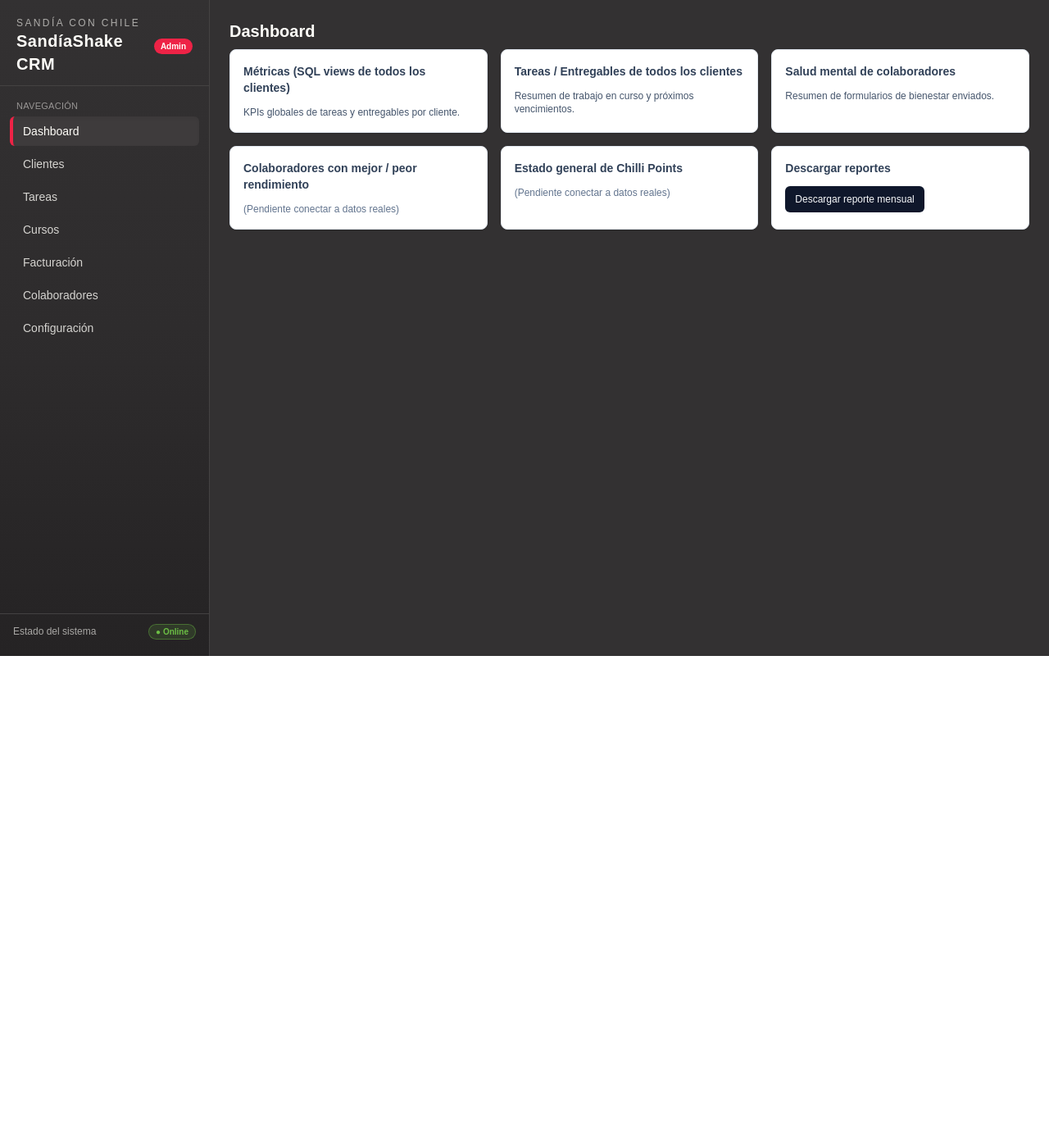
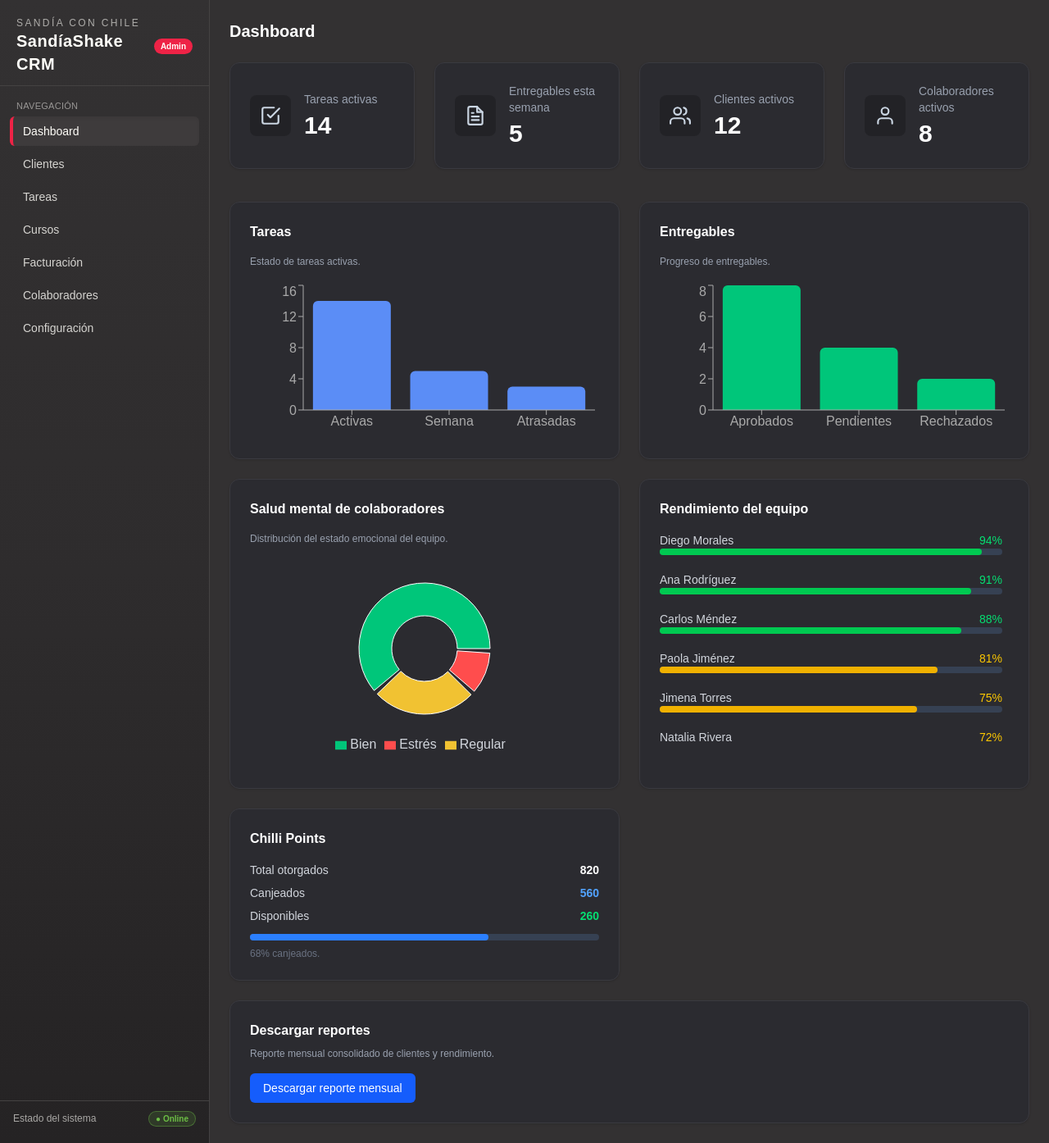
Before and after one commit to JernesSnow/SandiaShake, a Next.js app: page /dashboard in a window 1280 px wide. Shown: the whole page at 82% size. Before the commit the page ends 800 px from the top, so only its background shows below. Built offline with nearby package versions, Linux system fonts and the light colour scheme.

Commit message:
dashboard

```diff
--- /dev/null
+++ b/app/dashboard/ChilliPoints.tsx
@@ -0,0 +1,40 @@
+"use client";
+
+export default function ChilliPoints() {
+  const total = 820;
+  const canjeados = 560;
+
+  return (
+    <div className="bg-[#2b2b30] p-6 rounded-xl border border-[#3a3a40] shadow">
+      <h2 className="text-white font-semibold mb-4">Chilli Points</h2>
+
+      <div className="text-sm text-gray-300 space-y-2">
+        <div className="flex justify-between">
+          <span>Total otorgados</span>
+          <span className="text-white font-semibold">{total}</span>
+        </div>
+
+        <div className="flex justify-between">
+          <span>Canjeados</span>
+          <span className="text-blue-400 font-semibold">{canjeados}</span>
+        </div>
+
+        <div className="flex justify-between">
+          <span>Disponibles</span>
+          <span className="text-green-400 font-semibold">{total - canjeados}</span>
+        </div>
+
+        <div className="w-full bg-gray-700 h-2 rounded mt-3">
+          <div
+            className="bg-blue-500 h-2 rounded"
+            style={{ width: `${(canjeados / total) * 100}%` }}
+          />
+        </div>
+
+        <p className="text-xs text-gray-500">
+          {(canjeados / total * 100).toFixed(0)}% canjeados.
+        </p>
+      </div>
+    </div>
+  );
+}
--- /dev/null
+++ b/app/dashboard/EntregablesChart.tsx
@@ -0,0 +1,29 @@
+"use client";
+
+import { BarChart, Bar, XAxis, YAxis, Tooltip, ResponsiveContainer } from "recharts";
+
+const entregablesData = [
+  { name: "Aprobados", value: 8 },
+  { name: "Pendientes", value: 4 },
+  { name: "Rechazados", value: 2 },
+];
+
+export default function EntregablesChart() {
+  return (
+    <div className="bg-[#2b2b30] p-6 rounded-xl border border-[#3a3a40] shadow">
+      <h2 className="text-white font-semibold mb-4">Entregables</h2>
+      <p className="text-xs text-gray-400 mb-4">Progreso de entregables.</p>
+
+      <div className="h-48">
+        <ResponsiveContainer width="100%" height="100%">
+          <BarChart data={entregablesData}>
+            <XAxis dataKey="name" stroke="#aaa" />
+            <YAxis stroke="#aaa" />
+            <Tooltip />
+            <Bar dataKey="value" fill="#00c67a" radius={[6, 6, 0, 0]} />
+          </BarChart>
+        </ResponsiveContainer>
+      </div>
+    </div>
+  );
+}
--- /dev/null
+++ b/app/dashboard/KPI.tsx
@@ -0,0 +1,20 @@
+"use client";
+import { ReactNode } from "react";
+
+export default function KPI({ icon, label, value }: {
+  icon: ReactNode;
+  label: string;
+  value: string | number;
+}) {
+  return (
+    <div className="bg-[#2b2b30] p-6 rounded-xl border border-[#3a3a40] shadow flex items-center gap-4">
+      <div className="p-3 bg-black/20 rounded-lg">
+        {icon}
+      </div>
+      <div>
+        <p className="text-sm text-gray-400">{label}</p>
+        <h2 className="text-3xl font-bold text-white mt-1">{value}</h2>
+      </div>
+    </div>
+  );
+}
--- /dev/null
+++ b/app/dashboard/Rendimiento.tsx
@@ -0,0 +1,84 @@
+"use client";
+
+interface Collaborator {
+  name: string;
+  score: number;
+}
+
+const collaborators: Collaborator[] = [
+  { name: "Diego Morales", score: 94 },
+  { name: "Natalia Rivera", score: 72 },
+  { name: "Ridiell Cruz", score: 40 },
+  { name: "Carlos Méndez", score: 88 },
+  { name: "Ana Rodríguez", score: 91 },
+  { name: "Luis Navarro", score: 67 },
+  { name: "Jimena Torres", score: 75 },
+  { name: "Marco López", score: 53 },
+  { name: "Paola Jiménez", score: 81 },
+  { name: "Sofía Vargas", score: 60 },
+];
+
+const sorted = [...collaborators].sort((a, b) => b.score - a.score);
+
+function getColor(score: number) {
+  if (score >= 85) return "bg-green-500";
+  if (score >= 60) return "bg-yellow-500";
+  return "bg-red-500";
+}
+
+export default function RendimientoEquipo() {
+  return (
+    <div className="bg-[#2b2b30] p-6 rounded-xl border border-[#3a3a40] shadow">
+      <h2 className="text-white font-semibold mb-4">Rendimiento del equipo</h2>
+
+      <div className="max-h-64 overflow-y-auto pr-2 dark-scroll">
+
+        <div className="space-y-4 text-sm text-gray-300">
+
+          {sorted.map((colab, idx) => (
+            <div key={idx} className="pb-1">
+              <div className="flex justify-between">
+                <span>{colab.name}</span>
+                <span
+                  className={
+                    colab.score >= 85
+                      ? "text-green-400"
+                      : colab.score >= 60
+                      ? "text-yellow-400"
+                      : "text-red-400"
+                  }
+                >
+                  {colab.score}%
+                </span>
+              </div>
+
+              <div className="w-full bg-gray-700 h-2 rounded">
+                <div
+                  className={`${getColor(colab.score)} h-2 rounded`}
+                  style={{ width: colab.score + "%" }}
+                />
+              </div>
+            </div>
+          ))}
+
+        </div>
+      </div>
+        <style jsx>{`
+  .dark-scroll::-webkit-scrollbar {
+    width: 6px;
+  }
+  .dark-scroll::-webkit-scrollbar-track {
+    background: #1f1f23;
+    border-radius: 10px;
+  }
+  .dark-scroll::-webkit-scrollbar-thumb {
+    background: #555;
+    border-radius: 10px;
+  }
+  .dark-scroll::-webkit-scrollbar-thumb:hover {
+    background: #777;
+  }
+`}</style>
+    </div>
+  );
+}
--- /dev/null
+++ b/app/dashboard/SaludMental.tsx
@@ -0,0 +1,49 @@
+"use client";
+
+import { PieChart, Pie, Cell, Tooltip, ResponsiveContainer, Legend } from "recharts";
+
+const bienestarData = [
+  { name: "Bien", value: 12, color: "#00c67a" },
+  { name: "Regular", value: 5, color: "#f1c232" },
+  { name: "Estrés", value: 2, color: "#ff4d4d" },
+];
+
+export default function SaludMentalPie() {
+  return (
+    <div className="bg-[#2b2b30] p-6 rounded-xl border border-[#3a3a40] shadow">
+      <h2 className="text-white font-semibold mb-4">Salud mental de colaboradores</h2>
+      <p className="text-xs text-gray-400 mb-4">
+        Distribución del estado emocional del equipo.
+      </p>
+
+      <div className="h-64">
+        <ResponsiveContainer width="100%" height="100%">
+          <PieChart>
+            <Pie
+              data={bienestarData}
+              innerRadius={40}
+              outerRadius={80}
+              paddingAngle={4}
+              dataKey="value"
+            >
+              {bienestarData.map((item, index) => (
+                <Cell key={index} fill={item.color} />
+              ))}
+            </Pie>
+
+            <Tooltip
+              contentStyle={{ backgroundColor: "#1e1e22", borderRadius: "8px", border: "none" }}
+              itemStyle={{ color: "#fff" }}
+            />
+
+            <Legend
+              verticalAlign="bottom"
+              height={36}
+              formatter={(value) => <span className="text-gray-300">{value}</span>}
+            />
+          </PieChart>
+        </ResponsiveContainer>
+      </div>
+    </div>
+  );
+}
--- /dev/null
+++ b/app/dashboard/TareasChart.tsx
@@ -0,0 +1,29 @@
+"use client";
+
+import { BarChart, Bar, XAxis, YAxis, Tooltip, ResponsiveContainer } from "recharts";
+
+const tareasData = [
+  { name: "Activas", value: 14 },
+  { name: "Semana", value: 5 },
+  { name: "Atrasadas", value: 3 },
+];
+
+export default function TareasChart() {
+  return (
+    <div className="bg-[#2b2b30] p-6 rounded-xl border border-[#3a3a40] shadow">
+      <h2 className="text-white font-semibold mb-4">Tareas</h2>
+      <p className="text-xs text-gray-400 mb-4">Estado de tareas activas.</p>
+
+      <div className="h-48">
+        <ResponsiveContainer width="100%" height="100%">
+          <BarChart data={tareasData}>
+            <XAxis dataKey="name" stroke="#aaa" />
+            <YAxis stroke="#aaa" />
+            <Tooltip />
+            <Bar dataKey="value" fill="#5b8df6" radius={[6, 6, 0, 0]} />
+          </BarChart>
+        </ResponsiveContainer>
+      </div>
+    </div>
+  );
+}
--- a/app/dashboard/page.tsx
+++ b/app/dashboard/page.tsx
@@ -1,37 +1,49 @@
+"use client";
+
 import { Shell } from "../../components/Shell";
-import { SectionCard } from "../../components/SectionCard";
+import KPI from "../../app/dashboard/KPI";
+import TareasChart from "../../app/dashboard/TareasChart";
+import EntregablesChart from "../../app/dashboard/EntregablesChart";
+import SaludMental from "./SaludMental";
+import Rendimiento from "../../app/dashboard/Rendimiento";
+import ChilliPoints from "../../app/dashboard/ChilliPoints";
+
+import { CheckSquare, FileText, Users, User } from "react-feather";
 
 export default function DashboardPage() {
   return (
     <Shell>
-      <h1 className="text-xl font-semibold mb-2">Dashboard</h1>
-      <div className="grid gap-4 md:grid-cols-2 lg:grid-cols-3">
-        <SectionCard title="Métricas (SQL views de todos los clientes)">
-          <p className="text-xs text-slate-600">
-            KPIs globales de tareas y entregables por cliente.
-          </p>
-        </SectionCard>
+      <h1 className="text-xl font-semibold mb-6 text-white">Dashboard</h1>
 
-        <SectionCard title="Tareas / Entregables de todos los clientes">
-          <p className="text-xs text-slate-600">
-            Resumen de trabajo en curso y próximos vencimientos.
-          </p>
-        </SectionCard>
 
-        <SectionCard title="Salud mental de colaboradores">
-          <p className="text-xs text-slate-600">
-            Resumen de formularios de bienestar enviados.
-          </p>
-        </SectionCard>
+      <div className="grid grid-cols-1 sm:grid-cols-2 lg:grid-cols-4 gap-6 mb-10">
+        <KPI icon={<CheckSquare size={26} className="text-slate-300" />} label="Tareas activas" value={14} />
+        <KPI icon={<FileText size={26} className="text-slate-300" />} label="Entregables esta semana" value={5} />
+        <KPI icon={<Users size={26} className="text-slate-300" />} label="Clientes activos" value={12} />
+        <KPI icon={<User size={26} className="text-slate-300" />} label="Colaboradores activos" value={8} />
+      </div>
 
-        <SectionCard title="Colaboradores con mejor / peor rendimiento" />
-        <SectionCard title="Estado general de Chilli Points" />
-        <SectionCard title="Descargar reportes">
-          <button className="rounded-md bg-slate-900 text-slate-50 text-xs px-3 py-2 hover:bg-slate-800">
-            Descargar reporte mensual
-          </button>
-        </SectionCard>
+      <div className="grid grid-cols-1 lg:grid-cols-2 gap-6">
+
+        <TareasChart />
+        <EntregablesChart />
+        <SaludMental />
+        <Rendimiento />
+        <ChilliPoints />
+
       </div>
+
+      <div className="bg-[#2b2b30] p-6 rounded-xl border border-[#3a3a40] shadow mt-6">
+        <h2 className="text-white font-semibold mb-2">Descargar reportes</h2>
+        <p className="text-xs text-gray-400 mb-4">
+          Reporte mensual consolidado de clientes y rendimiento.
+        </p>
+
+        <button className="px-4 py-2 rounded-md bg-blue-600 hover:bg-blue-500 text-white text-sm">
+          Descargar reporte mensual
+        </button>
+      </div>
+
     </Shell>
   );
 }
--- a/package.json
+++ b/package.json
@@ -14,7 +14,8 @@
     "next": "16.0.7",
     "react": "19.2.0",
     "react-dom": "19.2.0",
-    "react-feather": "^2.0.10"
+    "react-feather": "^2.0.10",
+    "recharts": "^3.5.1"
   },
   "devDependencies": {
     "@tailwindcss/postcss": "^4",
```
Also changed, not shown: 1 other file (tests, documents, lock files or other folders).
